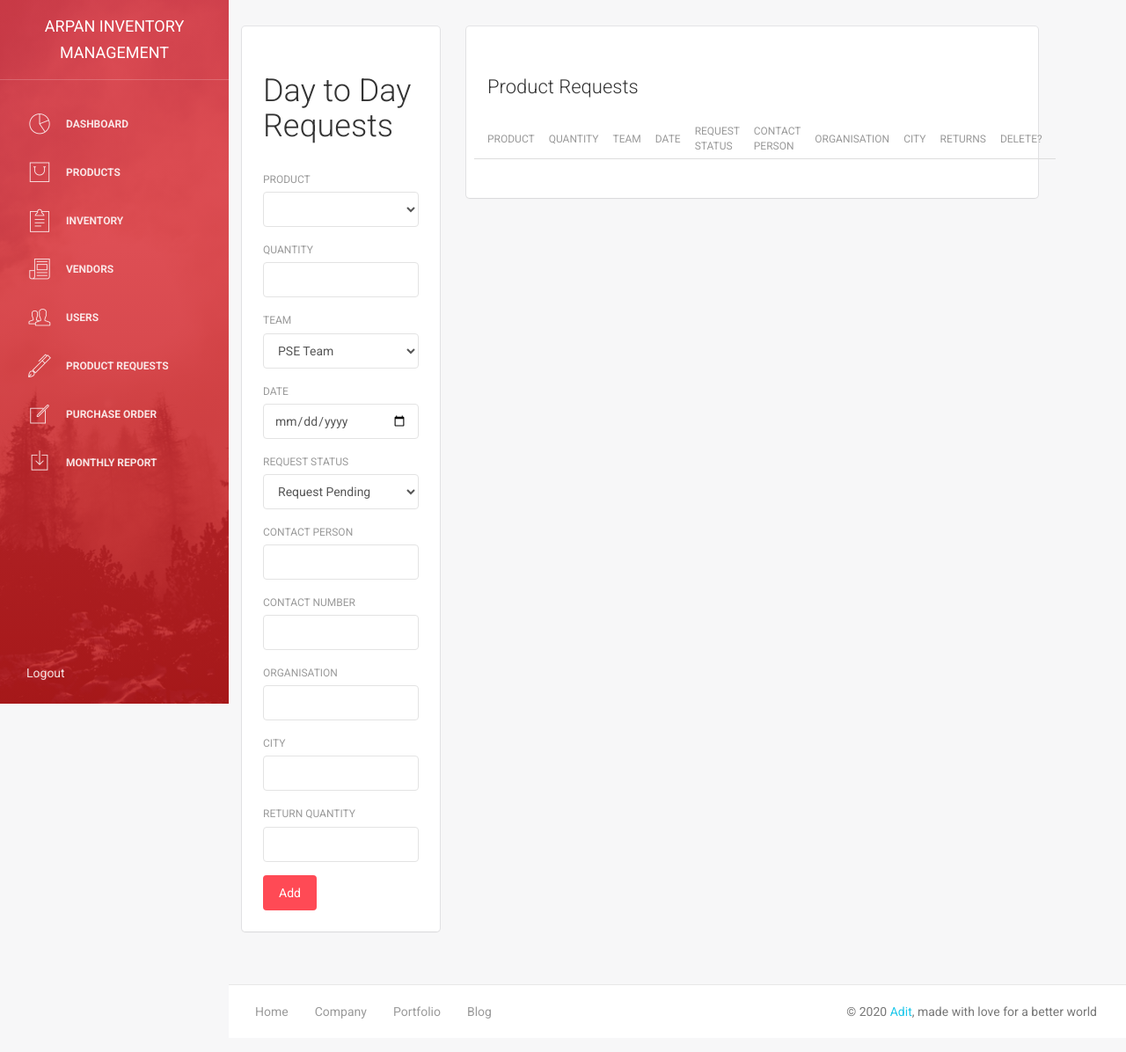
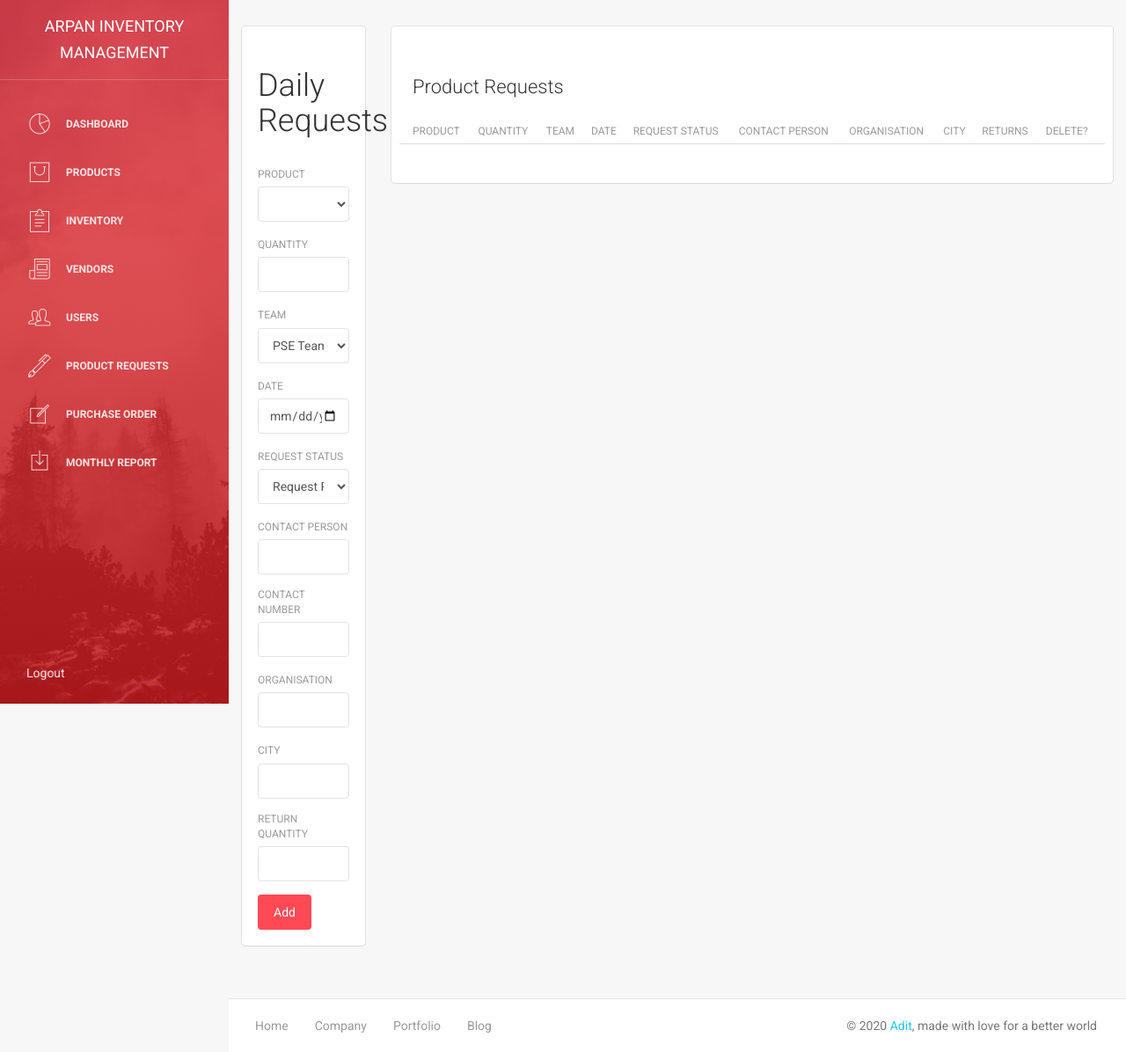
Before and after one commit to adot21044/Arpan, a Flask app: page /product-requests in a window 1280 px wide. Shown: the whole page at 88% size. Before the commit the page ends 1158 px from the top, so only its background shows below. Run offline with Flask 2, Linux system fonts and the light colour scheme; the visitor is signed in with stand-in values (Sample User, id 1); data comes from the database, SQL or seed files in the repository; data that the repository does not hold is empty; some libraries are stand-ins or nearby versions.

Commit message:
layout issues

```diff
--- a/templates/productrequest.html
+++ b/templates/productrequest.html
@@ -2,11 +2,11 @@
 
 {% block content %}
 <div class="row">
-    <div class="col-md-3">
+    <div class="col-md-2">
 
-        <div class="card" style="padding:24px">
+        <div class="card" style="padding:18px">
             <div class="card-header">
-                <h2>Day to Day Requests</h2>
+                <h2>Daily Requests</h2>
             </div>
             <div class="card-body">
                 <h4 style="color: red;">
@@ -103,7 +103,7 @@
 
 
 
-<div class="col-md-8">
+<div class="col-md-10">
     <div class="card" style="padding:24px">
         <div class="card-header">
             <h4>Product Requests</h4>
```
